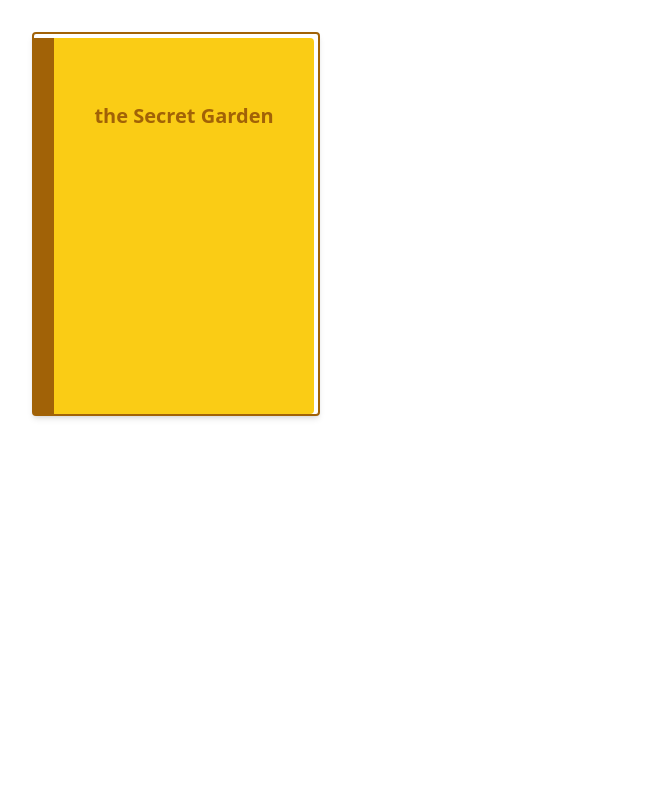
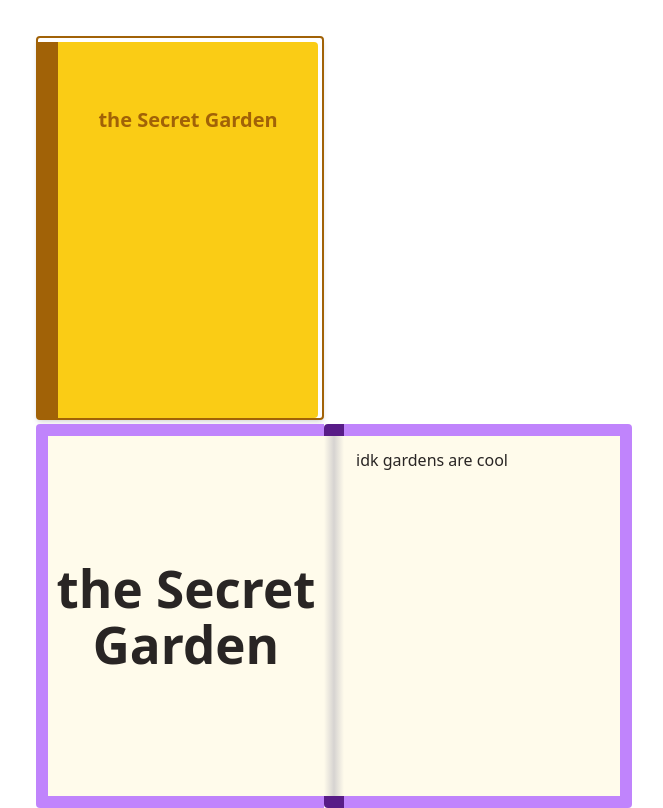
Before and after one commit to AnnaChason/portfolio-site, a React (Vite) app: page / in a window 1280 px wide. Shown: the whole page, without its empty margins (0-663 px from the left). Built offline with nearby package versions, Linux system fonts and the light colour scheme.

Commit message:
made open book component

```diff
--- a/src/App.tsx
+++ b/src/App.tsx
@@ -1,14 +1,16 @@
 //import { useState } from 'react'
-
 import './App.css';
-import Book from './components/book.tsx';
+import Book from './components/Book.tsx';
+import OpenBook from './components/OpenBook.tsx';
 
 function App() {
 
   return (
+    <div>
+        <Book title={"the Secret Garden"} color={"yellow"}/>
+        <OpenBook content={"idk gardens are cool"} title={"the Secret Garden"}  color={"purple"}/>
 
-        <Book title={"the Secret Garden"} color={"yellow"} content={"idk gardens are cool"} />
-
+    </div>
   );
 }
 
--- a/src/components/book.tsx
+++ b/src/components/Book.tsx
@@ -30,21 +30,20 @@
     bpurple: "border-purple-900",
     borange: "border-orange-900"
 };
+
 interface BookProps {
     title: string;
     color: string;
-    content: string;
 }
 
-export const Book: React.FC<BookProps> = ({
+const Book: React.FC<BookProps> = ({
     title,
-    color,
-    content,
+    color
 }) => {
 
 
     return (
-        <div className={"bg-white flex pr-1 pt-1 shadow-md rounded h-96 w-72 border-2 border-solid " + bgColorMap["b" + color]}>
+        <div className={"bg-white flex pr-1 pt-1 shadow-md rounded h-96 w-72 border-2 border-solid m-1 " + bgColorMap["b" + color]}>
             <div className={"w-5 h-full " + bgColorMap["d"+color]}></div>
             <div className={"rounded-r flex flex-wrap h-full flex-grow " + bgColorMap[color]}>
 
--- a/src/components/OpenBook.tsx
+++ b/src/components/OpenBook.tsx
@@ -0,0 +1,29 @@
+import React from 'react';
+
+interface OpenBookProps {
+    title: string;
+    content: string;
+    color: string;
+}
+const OpenBook: React.FC<OpenBookProps> = (
+    {title, content, color}) => {
+    return (
+        <div className="flex m-1">
+            <div className={"rounded-l flex justify-center h-96 w-72 p-3 pr-0 bg-" + color +"-400 "}>
+                <div className={"bg-amber-50 w-full h-full flex items-center justify-center "}>
+                    <h1 className={"text-stone-800 font-bold"}>{title}</h1>
+                </div>
+            </div>
+            <div className={"rounded-l flex justify-center h-96 pt-3 pb-3 w-5 bg-" + color +"-900 "}>
+                <div className={"w-full h-full bg-gradient-to-r from-amber-50 to-stone-300"}></div>
+                <div className={"w-full h-full bg-gradient-to-l from-amber-50 to-stone-300"}></div>
+            </div>
+            <div className={"rounded-r flex justify-center h-96 w-72 p-3 pl-0 bg-" + color +"-400 "}>
+                <div className={"bg-amber-50 w-full h-full p-3 flex justify-start"}>
+                    <p className={"text-stone-800"}>{content}</p>
+                </div>
+            </div>
+        </div>
+    );
+}
+export default OpenBook;
```
